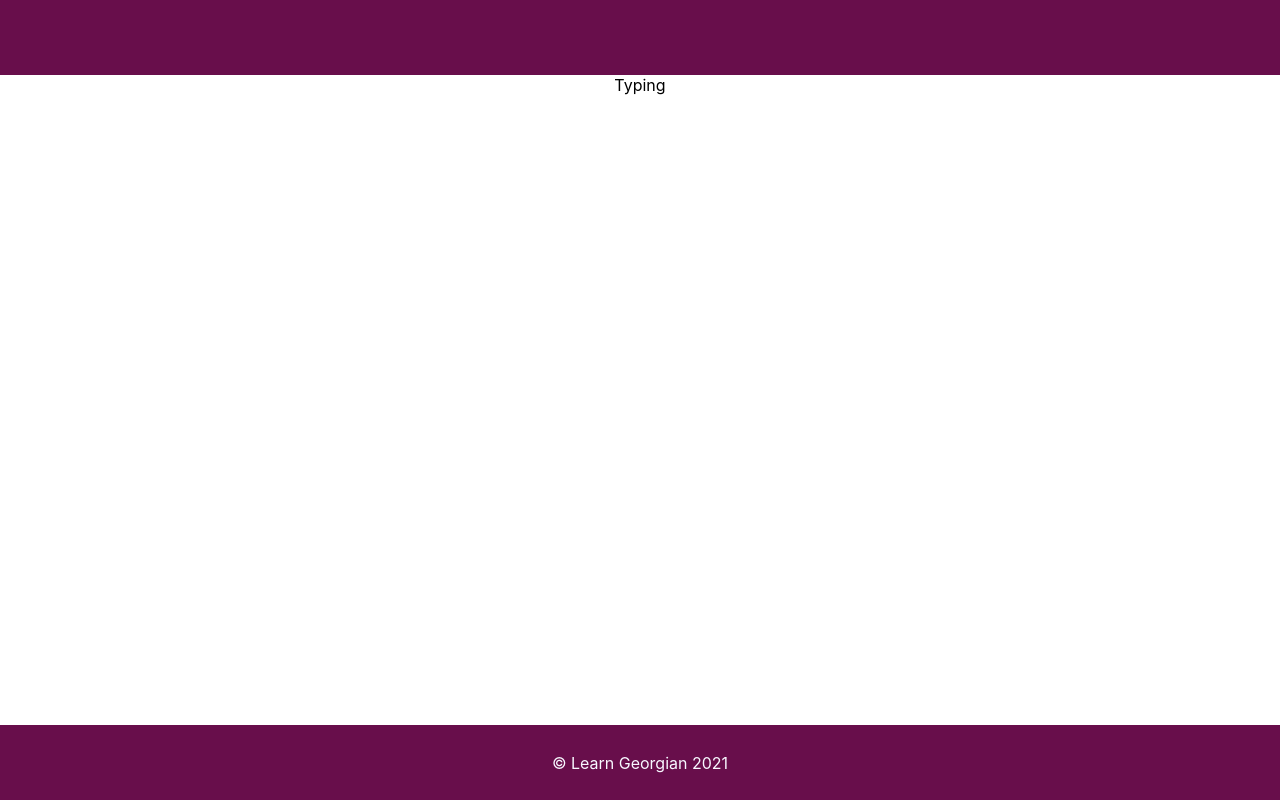
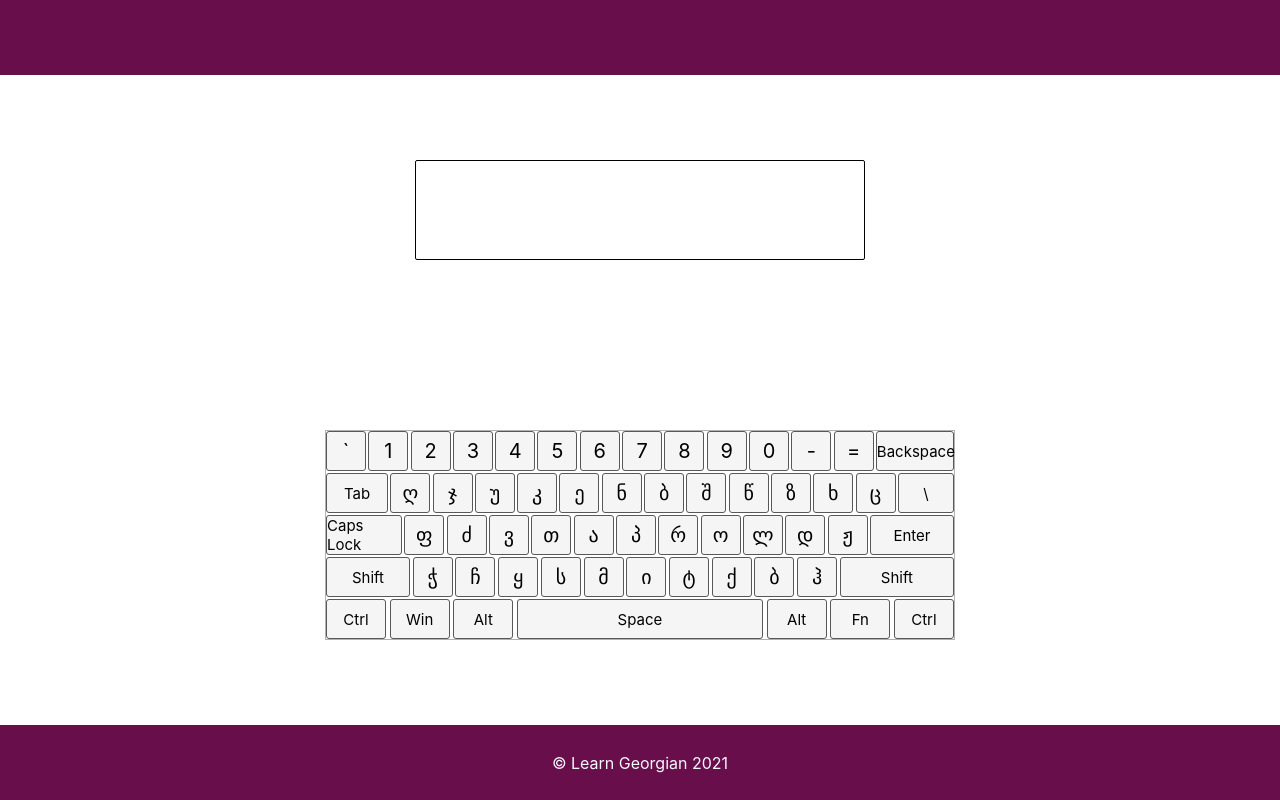
Before and after one commit to PierreLampre/learn-georgian, a React (Create React App) app: page /typing in a window 1280 px wide. Built offline with nearby package versions, Linux system fonts and the light colour scheme; no server answers.

Commit message:
built a georgian keyboard with click functionality, space, and backspace.  Next will be to add onkeypress functionality

```diff
--- a/src/components/Phonics/Phonics.js
+++ b/src/components/Phonics/Phonics.js
@@ -108,7 +108,7 @@ const Phonics = () => {
                 <img className="thumbs-down" src={thumbsDown} alt="thumbs down, try again" />
             </div>
 
-            <h2>{playBtnMsgBool > 0 ? "What do you hear?" : "Hit the play button to start"}</h2>
+            <h2 className="game-msg">{playBtnMsgBool > 0 ? "What do you hear?" : "Hit the play button to start"}</h2>
 
             <div id="answers" className="answers">
                 {chosenChars.map(el => (
--- a/src/components/Phonics/phonics.css
+++ b/src/components/Phonics/phonics.css
@@ -103,6 +103,19 @@
     width: 75px;
     height: 75px;
     opacity: 0;
+    transition: all 1s ease;
+}
+
+@keyframes answerAlert {
+    0% {
+        opacity: 0;
+    }
+    50% {
+        opacity: 1;
+    }
+    100% {
+        opacity: 0;
+    }
 }
 
 @media screen and (max-width: 501px) {
--- /dev/null
+++ b/src/components/Typing/Keyboard/Key.js
@@ -0,0 +1,10 @@
+import React from 'react'
+
+const Key = ({ value, type }) => {
+
+    return (
+        <div className="sm key letter func" onClick={() => type(value)}><label>{value}</label></div>
+    )
+}
+
+export default Key
--- /dev/null
+++ b/src/components/Typing/Keyboard/Keyboard.js
@@ -0,0 +1,82 @@
+import React from 'react'
+import Key from "./Key"
+import "./keyboard.css"
+
+const Keyboard = ({ type, backSpace }) => {
+    return (
+        <div className="keyboard">
+            <div className="row row-1">
+                <div className="sm key"><label>`</label></div>
+                <div className="sm key"><label>1</label></div>
+                <div className="sm key"><label>2</label></div>
+                <div className="sm key"><label>3</label></div>
+                <div className="sm key"><label>4</label></div>
+                <div className="sm key"><label>5</label></div>
+                <div className="sm key"><label>6</label></div>
+                <div className="sm key"><label>7</label></div>
+                <div className="sm key"><label>8</label></div>
+                <div className="sm key"><label>9</label></div>
+                <div className="sm key"><label>0</label></div>
+                <div className="sm key"><label>-</label></div>
+                <div className="sm key"><label>=</label></div>
+                <div className="bksp key func" onClick={() => backSpace()}><label>Backspace</label></div>
+            </div>
+            <div className="row row-2">
+                <div className="tab key"><label>Tab</label></div>
+                <Key value={"ღ"} type={type} />
+                <Key value={"ჯ"} type={type} />
+                <Key value={"უ"} type={type} />
+                <Key value={"კ"} type={type} />
+                <Key value={"ე"} type={type} />
+                <Key value={"ნ"} type={type} />
+                <Key value={"ბ"} type={type} />
+                <Key value={"შ"} type={type} />
+                <Key value={"წ"} type={type} />
+                <Key value={"ზ"} type={type} />
+                <Key value={"ხ"} type={type} />
+                <Key value={"ც"} type={type} />
+                <div className="for-slash key"><label>\</label></div>
+            </div>
+            <div className="row row-3">
+                <div className="caps key"><label>Caps Lock</label></div>
+                <Key value={"ფ"} type={type} />
+                <Key value={"ძ"} type={type} />
+                <Key value={"ვ"} type={type} />
+                <Key value={"თ"} type={type} />
+                <Key value={"ა"} type={type} />
+                <Key value={"პ"} type={type} />
+                <Key value={"რ"} type={type} />
+                <Key value={"ო"} type={type} />
+                <Key value={"ლ"} type={type} />
+                <Key value={"დ"} type={type} />
+                <Key value={"ჟ"} type={type} />
+                <div className="enter key"><label>Enter</label></div>
+            </div>
+            <div className="row row-4">
+                <div className="shift1 key"><label>Shift</label></div>
+                <Key value={"ჭ"} type={type} />
+                <Key value={"ჩ"} type={type} />
+                <Key value={"ყ"} type={type} />
+                <Key value={"ს"} type={type} />
+                <Key value={"მ"} type={type} />
+                <Key value={"ი"} type={type} />
+                <Key value={"ტ"} type={type} />
+                <Key value={"ქ"} type={type} />
+                <Key value={"ბ"} type={type} />
+                <Key value={"ჰ"} type={type} />
+                <div className="shift2 key"><label>Shift</label></div>
+            </div>
+            <div className="row row-5">
+                <div className="btm-sm key"><label>Ctrl</label></div>
+                <div className="btm-sm key"><label>Win</label></div>
+                <div className="btm-sm key"><label>Alt</label></div>
+                <div className="space key func" onClick={() => type(" ")}><label>Space</label></div>
+                <div className="btm-sm key"><label>Alt</label></div>
+                <div className="btm-sm key"><label>Fn</label></div>
+                <div className="btm-sm key"><label>Ctrl</label></div>
+            </div>
+        </div>
+    )
+}
+
+export default Keyboard
--- /dev/null
+++ b/src/components/Typing/Keyboard/KeyboardOutput.js
@@ -0,0 +1,11 @@
+import React from 'react'
+
+const KeyboardOutput = ({ output }) => {
+    return (
+        <div className="keyboard-output">
+            <div className="msg-string">{output}</div>
+        </div>
+    )
+}
+
+export default KeyboardOutput
--- /dev/null
+++ b/src/components/Typing/Keyboard/keyboard.css
@@ -0,0 +1,100 @@
+.keyboard {
+    width: 630px;
+    height: 210px;
+    border: 1px solid rgba(0,0,0,0.3);
+}
+
+.row {
+    display: flex;
+    justify-content: space-between;
+    width: 100%;
+}
+
+.row-2, .row-3, .row-4, .row-5 {
+    margin-top: 2px;
+}
+
+.bksp {
+    width: 78px;
+    height: 40px;
+}
+
+.tab {
+    width: 62px;
+    height: 40px;
+}
+
+.for-slash {
+    width: 56px;
+    height: 40px;
+}
+
+.caps {
+    width: 76px;
+    height: 40px;
+}
+
+.enter {
+    width: 84px;
+    height: 40px;
+}
+
+.shift1 {
+    width: 84px;
+    height: 40px;
+}
+
+.shift2 {
+    width: 114px;
+    height: 40px;
+}
+
+.btm-sm {
+    width: 60px;
+    height: 40px;
+}
+
+.space {
+    width: 246px;
+    height: 40px;
+}
+
+.sm {
+    width: 40px;
+    height: 40px;
+}
+
+.key{
+    display: grid;
+    align-items: center;
+    justify-items: center;
+    border: 1px solid #585858;
+    background: whitesmoke;
+    border-radius: 3px;
+    font-size: 15px;
+}
+
+.letter {
+    font-size: 17px;
+}
+
+.func:hover {
+    cursor: pointer;
+    background: #D8D8D8;
+    color: #B62084;
+}
+
+.func > label:hover {
+    cursor: pointer;
+}
+
+.keyboard-output {
+    width: 450px;
+    height: 100px;
+    border: 1px solid black;
+    border-radius: 2px;
+    display: flex;
+    align-items: center;
+    justify-content: center;
+    font-size: 24px;
+}
--- a/src/components/Typing/Typing.js
+++ b/src/components/Typing/Typing.js
@@ -1,9 +1,32 @@
-import React from 'react'
+import React, { useState } from 'react'
+import Keyboard from "./Keyboard/Keyboard"
+import KeyboardOutput from "./Keyboard/KeyboardOutput"
+import "./typing.css"
 
 const Typing = () => {
+
+    const [msgString, setMsgString] = useState([]);
+
+    function type(letter) {
+        setMsgString([...msgString, letter]);
+        console.log("hey")
+    }
+
+    let joinedMsgString = msgString.join("")
+
+    function backSpace() {
+        if(msgString.length > 1) {
+            joinedMsgString = joinedMsgString.substring(0, joinedMsgString.length - 1);
+            setMsgString(joinedMsgString.split(""))
+        } else {
+            setMsgString([]);
+        }
+    }
+
     return (
-        <div>
-            Typing
+        <div className="typing-container">
+            <KeyboardOutput output={joinedMsgString}/>
+            <Keyboard type={type} backSpace={backSpace}/>
         </div>
     )
 }
--- a/src/components/Typing/typing.css
+++ b/src/components/Typing/typing.css
@@ -0,0 +1,5 @@
+.typing-container {
+    display: grid;
+    align-items: center;
+    justify-items: center;
+}
```
Also changed, not shown: src/components/Typing/Keyboard/dimensions.txt (added).
